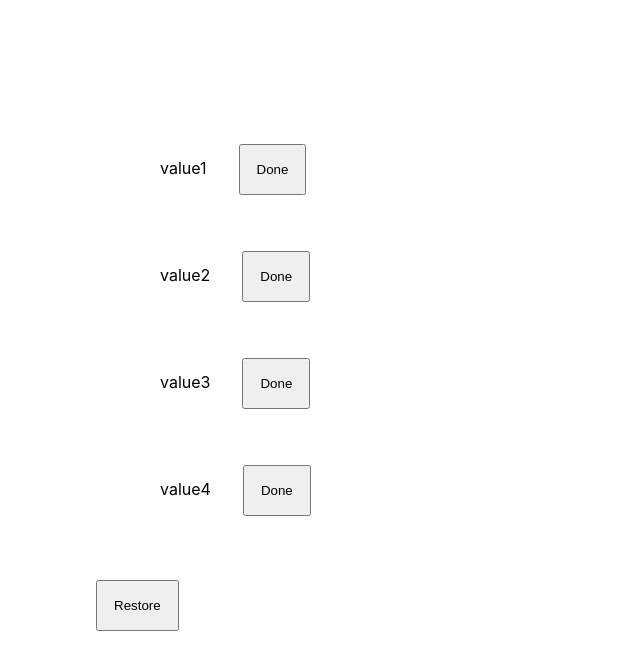
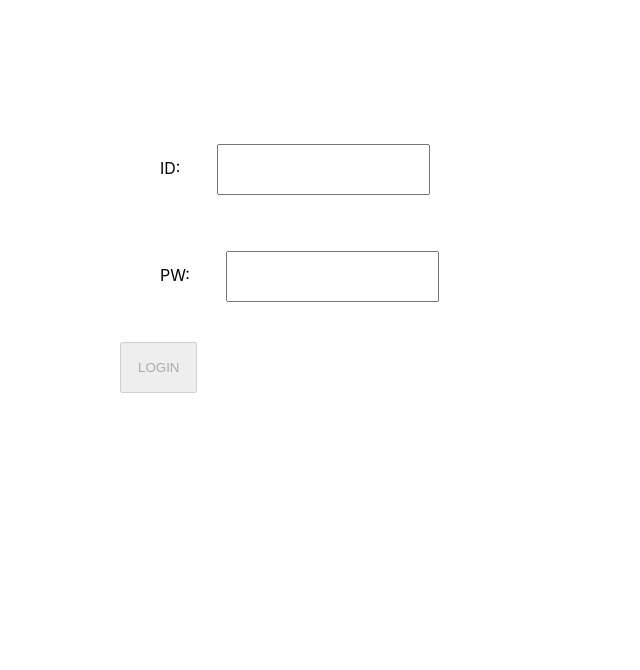
Before and after one commit to behoney/study_react_redux_sass, a React (Create React App) app: page / in a window 1280 px wide. Shown: the top 670 px of the page, without its empty margins (0-640 px from the left). Built offline with nearby package versions, Linux system fonts and the light colour scheme.

Commit message:
[add] 1.28

```diff
--- a/src/CH1.jsx
+++ b/src/CH1.jsx
@@ -1,39 +1,71 @@
 import React, { useState, useEffect, useRef } from 'react'
 import "./CH1.scss"
 
-const todo = [
-  { id: 1, value: "value1" },
-  { id: 2, value: "value2" },
-  { id: 3, value: "value3" },
-  { id: 4, value: "value4" }
-]
+function CH1() {
+  const [id, setId] = useState("")
+  const handleID = (e) => {
+    console.log(id);
+    setId(e.target.value)
+  }
 
-function CH1() {
-  const [item, setItem] = useState(todo)
+  const [pw, setPW] = useState("")
+  const handlePW = (e) => {
+    console.log(pw);
+    setPW(e.target.value)
+  }
 
-  const handleDoneBtn = (id) => {
-    setItem(item.filter(e => e.id != id));
-    console.log(item);
+
+  const handleLoginClick = (e) => {
+    console.warn(id, pw);
+    return;
   }
+
+  // why error?
+  // const ID = ({ handleID }) => {
+  //   return (<>
+  //     <label>ID: </label>
+  //     <input onChange={handleID} type="text"></input>
+  //   </>)
+  // }
+  // const PW = ({ handlePW }) => {
+  //   return (<>
+  //     <label>PW: </label>
+  //     <input onChange={handlePW} type="password"></input>
+  //   </>)
+  // }
+
   return (
     <>
       <div>
-        {item.map(e => {
-          return (<div key={e.id}>
-            <span >{e.value}</span>
-            <button onClick={() => handleDoneBtn(e.id)}>Done</button>
-          </div>)
-        })}
+        <div>
+          <ID handleID={handleID}></ID>
+        </div>
+        <div>
+          <PW handlePW={handlePW}></PW>
+        </div>
+        <button onClick={handleLoginClick} disabled={!(id.length > 0 && pw.length > 0)} > LOGIN </button>
       </div>
 
-      <button onClick={() => {
-        setItem(todo);
-      }}>
-        Restore
-      </button>
     </>
 
   )
 }
 
+
+const ID = ({ handleID }) => {
+  return (<>
+    <label>ID: </label>
+    <input onChange={handleID} type="text"></input>
+  </>)
+}
+const PW = ({ handlePW }) => {
+  return (<>
+    <label>PW: </label>
+    <input onChange={handlePW} type="password"></input>
+  </>)
+}
+
+
+
+
 export default CH1
```
